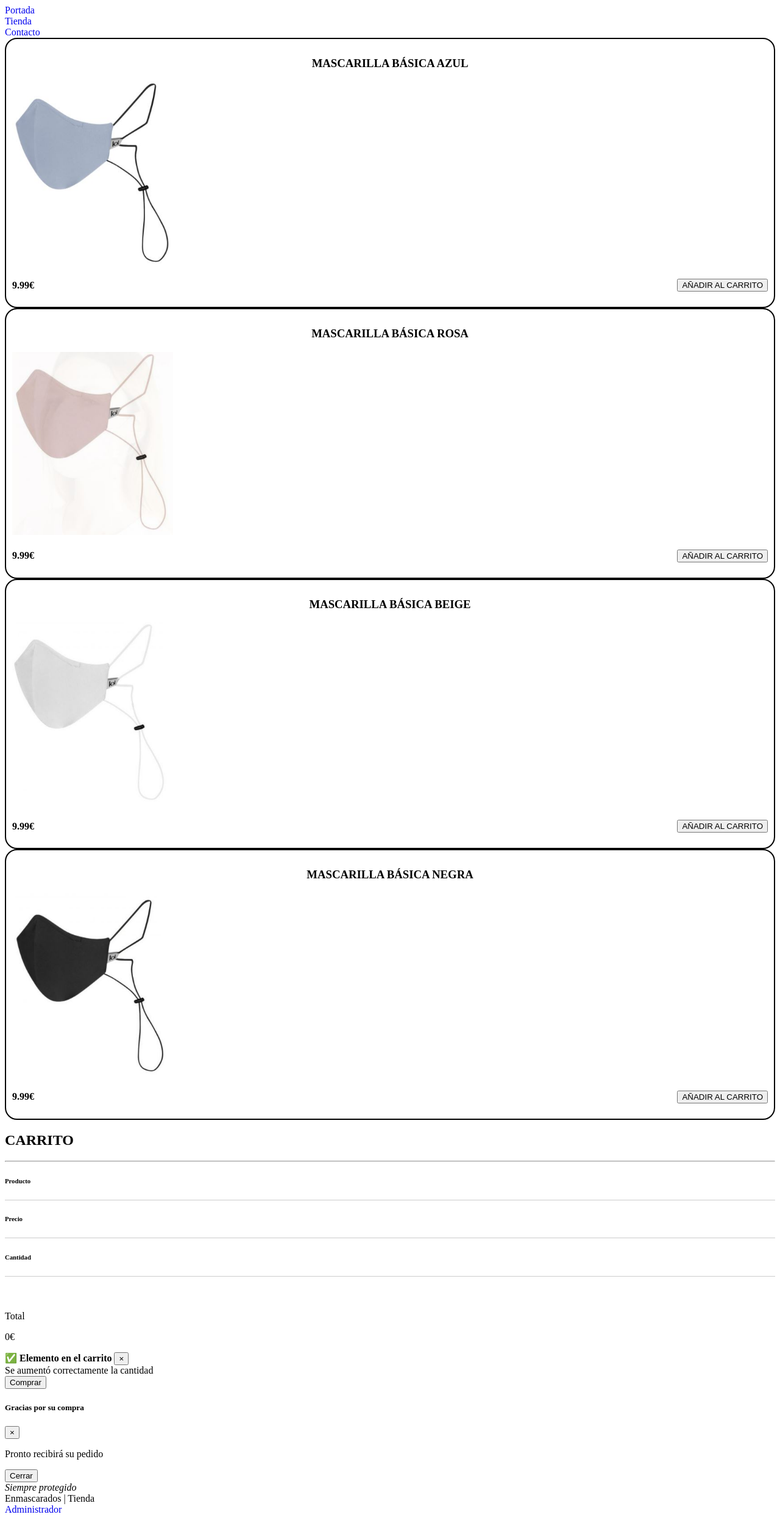
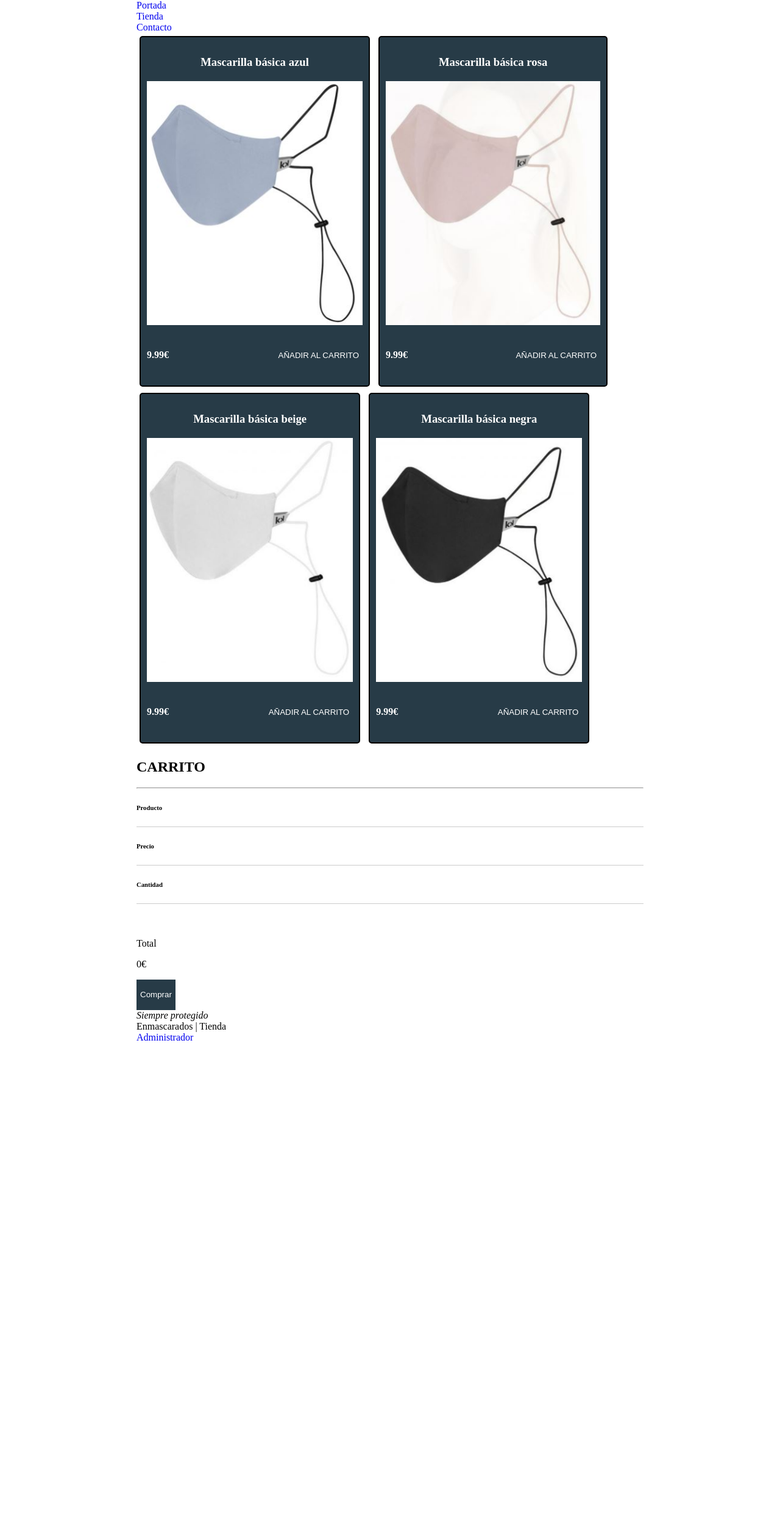
Before and after one commit to Gorkeles/tfg, a PHP site: page /tienda.php in a window 1280 px wide. Shown: the whole page at 61% size. After the commit the page ends 1706 px from the top, so only its background shows below. Run offline with PHP 8.4, Linux system fonts and the light colour scheme.

Commit message:
arreglos en el carro de compra

```diff
--- a/estilos/tienda.css
+++ b/estilos/tienda.css
@@ -1,21 +1,50 @@
+body {
+    margin: 0 auto;
+    width: 65%;
+    background-color: var(--background-color);
+
+}
+
+button {
+    height: 50px;
+    color: #fff;
+    size: 20em;
+    border: none;
+    background-color: #273b47
+
+}
 
 
+button:hover {
+    background-color:#fff;
+    transition: background-color 0.2s ease;
+    color: black;
+
+}
 .item {
     border: 2px solid #000;
     padding: 10px;
-    border-radius: 20px;
-    display: block;
+    margin: 5px;
+    border-radius: 5px;
+    display: inline-block;
+    height: 30%;
+    background-color: #273b47
+
 }
 
 .item-title {
-    text-transform: uppercase;
     text-align: center;
-    font-weight: 600;
+    background-color:#273b47;
+    margin: 0;
+    padding: 20px;
+    color: #fff;
 }
 
 .item-image {
-    height: 300px;
-    max-width: 100%;
+    object-fit: contain;
+    height: 400px;
+    width: 100%;
+    object-position: center;
 }
 
 .item-details {
@@ -27,6 +56,7 @@
 
 .item-details > .item-price {
 margin: 0;
+color: #fff
 }
 
 /* ? SHOPPING CART */
--- a/tienda.js
+++ b/tienda.js
@@ -2,6 +2,8 @@
 addToShoppingCartButtons.forEach((addToCartButton) => {
   addToCartButton.addEventListener('click', addToCartClicked);
 });
+
+var pedido = [];
 
 const comprarButton = document.querySelector('.comprarButton');
 comprarButton.addEventListener('click', comprarButtonClicked);
@@ -11,6 +13,7 @@
 );
 
 function addToCartClicked(event) {
+  alert("Elemento añadido al carrito :)");
   const button = event.target;
   const item = button.closest('.item');
 
@@ -22,6 +25,12 @@
 }
 
 function addItemToShoppingCart(itemTitle, itemPrice, itemImage) {
+var productoComprado = { };
+productoComprado["nombre"] = itemTitle;
+productoComprado["precio"] = itemPrice;
+pedido.push(productoComprado);
+console.log("eeeeeeeee"+pedido[0]["nombre"])
+
   const elementsTitle = shoppingCartItemsContainer.getElementsByClassName(
     'shoppingCartItemTitle'
   );
@@ -33,19 +42,17 @@
         '.shoppingCartItemQuantity'
       );
       elementQuantity.value++;
-      $('.toast').toast('show');
       updateShoppingCartTotal();
       return;
     }
   }
-
   const shoppingCartRow = document.createElement('div');
   const shoppingCartContent = `
   <div class="row shoppingCartItem">
         <div class="col-6">
             <div class="shopping-cart-item d-flex align-items-center h-100 border-bottom pb-2 pt-3">
                 <img src=${itemImage} class="shopping-cart-image">
-                <h6 class="shopping-cart-item-title shoppingCartItemTitle text-truncate ml-3 mb-0">${itemTitle}</h6>
+                <h6 id="shoppingCartItemTitle" class="shopping-cart-item-title shoppingCartItemTitle text-truncate ml-3 mb-0">${itemTitle}</h6>
             </div>
         </div>
         <div class="col-2">
@@ -78,6 +85,7 @@
 
 function updateShoppingCartTotal() {
   let total = 0;
+
   const shoppingCartTotal = document.querySelector('.shoppingCartTotal');
 
   const shoppingCartItems = document.querySelectorAll('.shoppingCartItem');
@@ -98,10 +106,17 @@
     total = total + shoppingCartItemPrice * shoppingCartItemQuantity;
   });
   shoppingCartTotal.innerHTML = `${total.toFixed(2)}€`;
+
+
 }
 
 function removeShoppingCartItem(event) {
   const buttonClicked = event.target;
+  const item = buttonClicked.closest('.shoppingCartItem');
+ const itemTitle = item.querySelectorAll('.shopping-cart-item-title')[0].innerHTML;
+ const itemPrice = item.querySelectorAll('.shoppingCartItemPrice')[0].innerHTML;
+ console.log("oooo"+itemTitle+"erwer"+itemPrice);
+ // if pedido contains itemTitle itemPrice delete()
   buttonClicked.closest('.shoppingCartItem').remove();
   updateShoppingCartTotal();
 }
--- a/tienda.view.php
+++ b/tienda.view.php
@@ -36,11 +36,7 @@
     <!-- START SECTION STORE -->
     <section class="store">
         <div class="container">
-            <div class="items">
-                <div class="row">
-
-
-                    <div class="item shadow mb-4">
+                <div class="item">
                     <h3 class="item-title">Mascarilla básica azul</h3>
                     <img class="item-image" src="./img/1azul.jpg">
 
@@ -50,8 +46,7 @@
                     </div>
                 </div>
 
-
-                    <div class="item shadow mb-4">
+                <div class="item">
                     <h3 class="item-title">Mascarilla básica rosa</h3>
 
                     <img class="item-image" src="./img/2rosa.jpg">
@@ -62,11 +57,7 @@
                     </div>
                 </div>
 
-                </div>
-
-                <div class="row">
-
-                    <div class="item shadow mb-4">
+                <div class="item">
                     <h3 class="item-title">Mascarilla básica beige</h3>
 
                     <img class="item-image" src="./img/3beige.jpg">
@@ -77,8 +68,7 @@
                     </div>
                 </div>
 
-
-                    <div class="item shadow mb-4">
+                <div class="item">
                     <h3 class="item-title">Mascarilla básica negra</h3>
 
                     <img class="item-image" src="./img/4negra.jpg">
@@ -86,9 +76,6 @@
                     <div class="item-details">
                         <h4 class="item-price">9.99€</h4>
                         <button class="item-button btn btn-primary addToCart">AÑADIR AL CARRITO</button>
-                        </div>
-                    </div>
-
                     </div>
                 </div>
         </div>
@@ -127,19 +114,6 @@
                     <div class="shopping-cart-total d-flex align-items-center">
                         <p class="mb-0">Total</p>
                         <p class="ml-4 mb-0 shoppingCartTotal">0€</p>
-                        <div class="toast ml-auto bg-info" role="alert" aria-live="assertive" aria-atomic="true"
-                            data-delay="2000">
-                            <div class="toast-header">
-                                <span>✅</span>
-                                <strong class="mr-auto ml-1 text-secondary">Elemento en el carrito</strong>
-                                <button type="button" class="ml-2 mb-1 close" data-dismiss="toast" aria-label="Close">
-                                    <span aria-hidden="true">&times;</span>
-                                </button>
-                            </div>
-                            <div class="toast-body text-white">
-                                Se aumentó correctamente la cantidad
-                            </div>
-                        </div>
                         <button class="btn btn-success ml-auto comprarButton" type="button" data-toggle="modal"
                             data-target="#comprarModal">Comprar</button>
                     </div>
@@ -148,27 +122,6 @@
 
             <!-- END TOTAL -->
 
-            <!-- START MODAL COMPRA -->
-            <div class="modal fade" id="comprarModal" tabindex="-1" aria-labelledby="comprarModalLabel"
-                aria-hidden="true">
-                <div class="modal-dialog modal-dialog-centered">
-                    <div class="modal-content">
-                        <div class="modal-header">
-                            <h5 class="modal-title" id="comprarModalLabel">Gracias por su compra</h5>
-                            <button type="button" class="close" data-dismiss="modal" aria-label="Close">
-                                <span aria-hidden="true">&times;</span>
-                            </button>
-                        </div>
-                        <div class="modal-body">
-                            <p>Pronto recibirá su pedido</p>
-                        </div>
-                        <div class="modal-footer">
-                            <button type="button" class="btn btn-secondary" data-dismiss="modal">Cerrar</button>
-                        </div>
-                    </div>
-                </div>
-            </div>
-            <!-- END MODAL COMPRA -->
 
 
         </div>
```
Lines whose indentation alone changed are shown as unchanged.
